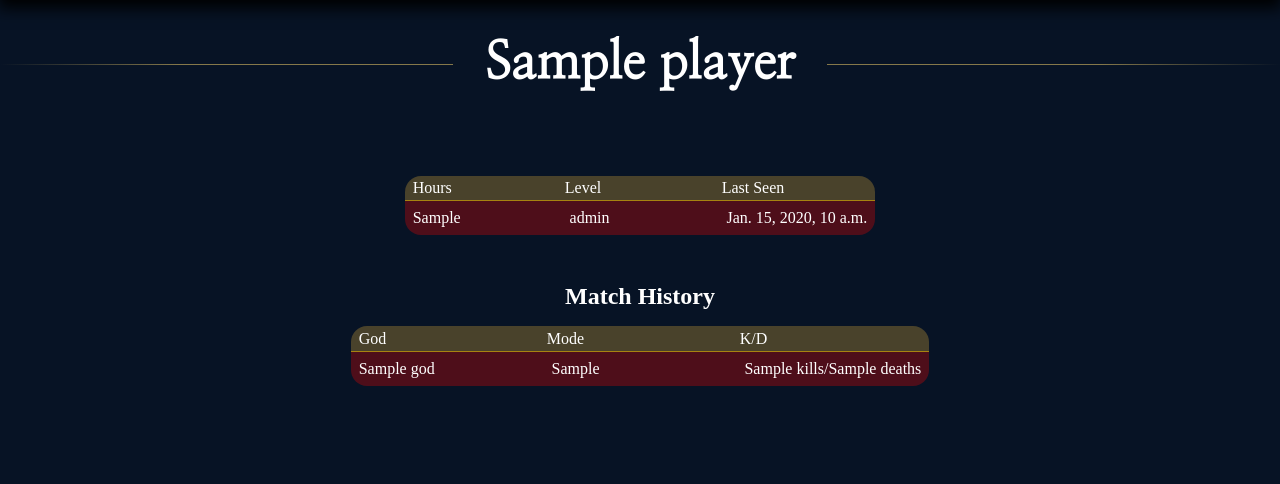
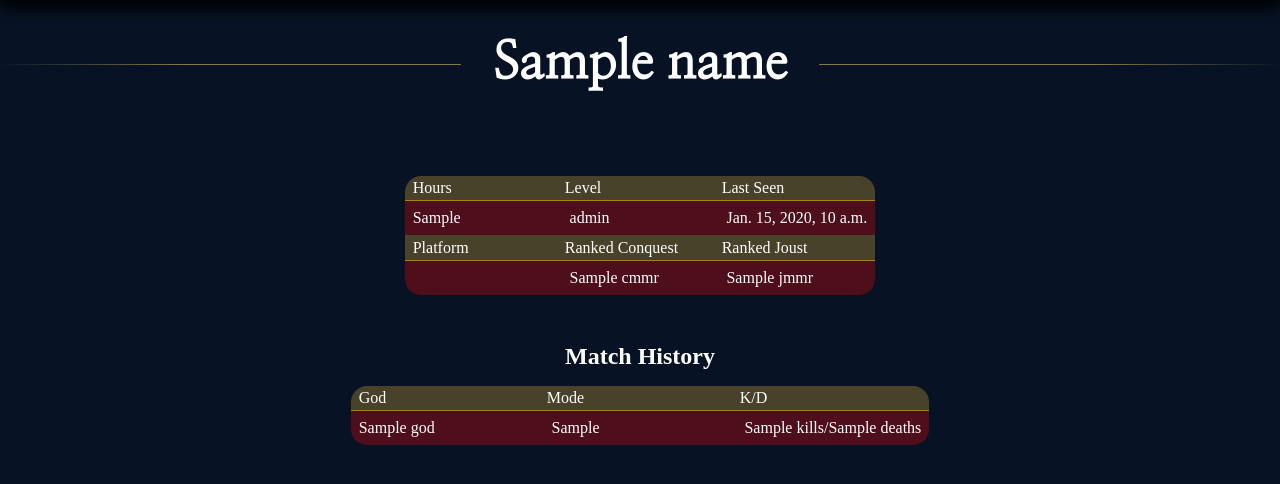
Before and after one commit to robrpete/Smite.gg, a Django app: template capstone/smite/templates/smite/player.html in a window 1280 px wide. Shown: the part 70-554 px from the top of the page. Run offline with Django 4.2, Linux system fonts and the light colour scheme; the template is opened without the code that fills it: most values are stand-ins (such as "Sample title", 1, 10 or a date in 2020); parts of the project's set-up code (start-up, migrations or seed data) failed here and were passed over.

Commit message:
player html, remove clan tag from name, pass rank mmr

```diff
--- a/capstone/smite/static/smite/index.css
+++ b/capstone/smite/static/smite/index.css
@@ -119,6 +119,13 @@
     border-top-right-radius: 1em ;
 }
 
+.history_title_two{
+    background: #49422B;
+    display: grid;
+    grid-template-columns: 1fr 1fr 1fr;
+    grid-template-rows: 1fr;
+}
+
 .history_god{
     overflow: hidden;
     white-space: nowrap;
@@ -146,6 +153,13 @@
 }
 
 .history_detail{
+    background: rgba(255, 0, 0, 0.288);
+    display: grid;
+    grid-template-columns: 1fr 1fr 1fr;
+    grid-template-rows: 1fr;
+}
+
+.history_detail_end{
     background: rgba(255, 0, 0, 0.288);
     display: grid;
     grid-template-columns: 1fr 1fr 1fr;
--- a/capstone/smite/templates/smite/player.html
+++ b/capstone/smite/templates/smite/player.html
@@ -7,7 +7,7 @@
 
 {% block content %}
 <div class="page-title">
-    <h4>{{player.Name}}</h4>
+    <h4>{{name}}</h4>
 </div>
 <div class="match_stats_container">
     <div class="player_stats">
@@ -20,6 +20,17 @@
             <div class="history_title_1">{{player.HoursPlayed}}</div>
             <div class="history_title_2">{{player.Level}}</div>
             <div class="history_title_3">{{player.Last_Login_Datetime}}</div>
+
+        </div>
+        <div class="history_title_two">
+            <div class="match_player_div">Platform</div>
+            <div class="match_player_god">Ranked Conquest</div>
+            <div class="match_player_kda">Ranked Joust</div>
+        </div>
+        <div class="history_detail_end">
+            <div class="history_title_1">{{player.Platform}}</div>
+            <div class="history_title_2">{{cmmr}}</div>
+            <div class="history_title_3">{{jmmr}}</div>
 
         </div>
     </div>
@@ -38,7 +49,7 @@
                     <div class="history_mode">Mode</div>
                     <div class="history_kda">K/D</div>
                 </div>
-                <div class="history_detail">
+                <div class="history_detail_end">
                     <div class="history_title_1">{{match.God}}</div>
                     <div class="history_title_2">{{match.Map_Game}}</div>
                     <div class="history_title_3">{{match.Kills}}/{{match.Deaths}}</div>
```
Also changed, not shown: capstone/smite/views.py (+7 -3 lines), capstone/db.sqlite3.
